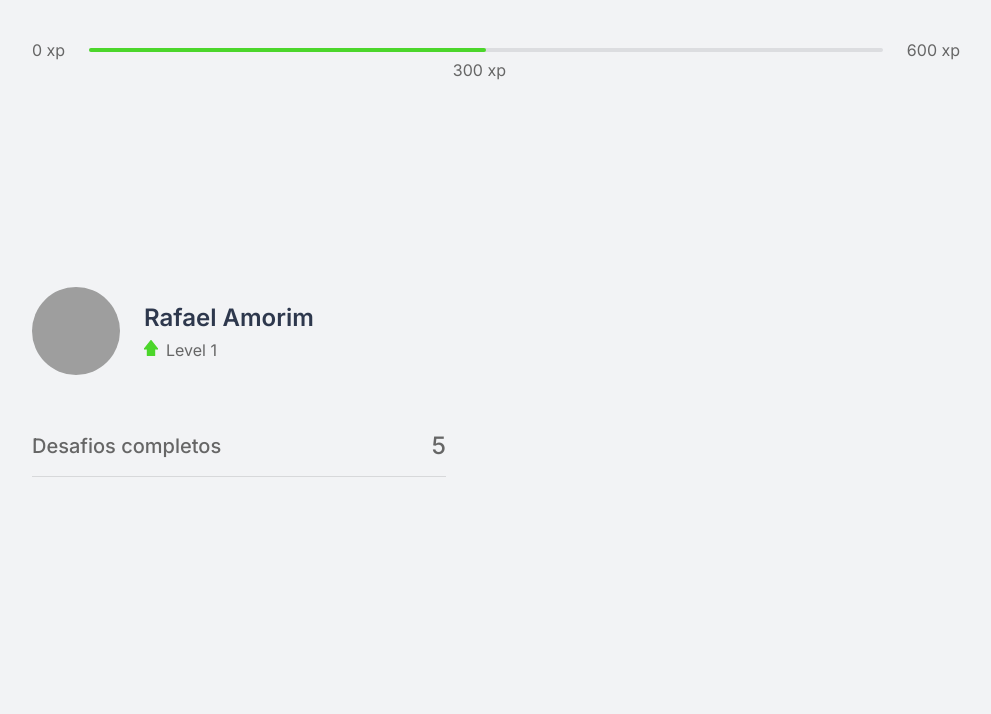
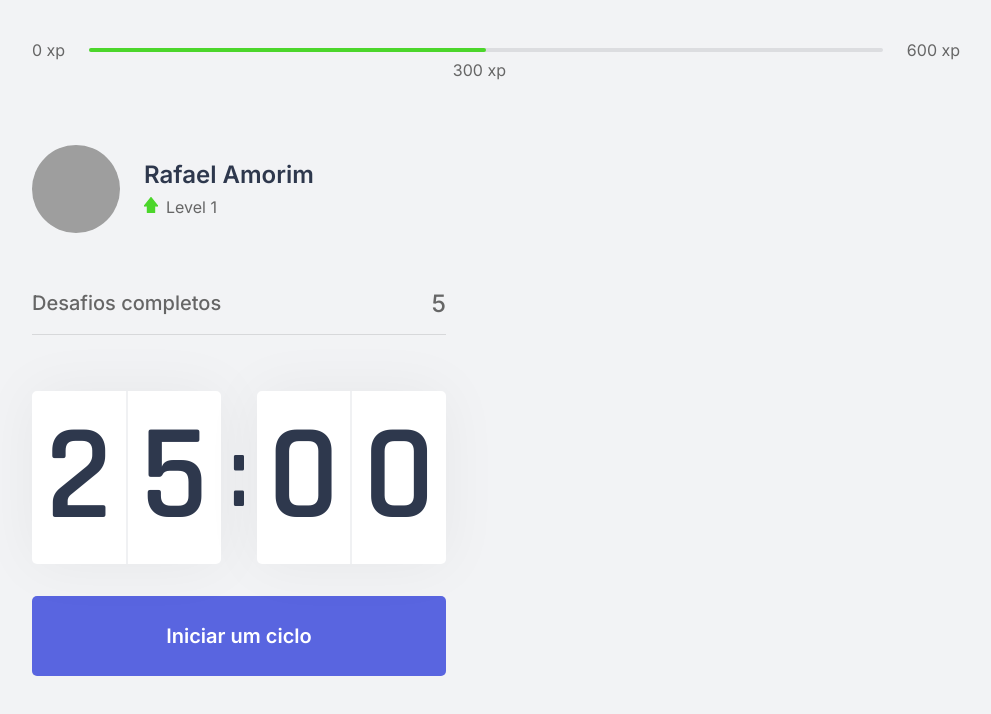
Before and after one commit to rafAmorim8/moveit-next, a Next.js app: page / in a window 1280 px wide. Shown: the top 714 px of the page, without its empty margins (144-1135 px from the left). Built offline with nearby package versions, Linux system fonts and the light colour scheme; grey boxes are pictures that could not be loaded.

Commit message:
Creates countdown component

```diff
--- /dev/null
+++ b/src/components/Countdown.tsx
@@ -0,0 +1,21 @@
+import styles from '../styles/components/Countdown.module.css';
+
+export function Countdown() {
+  return (
+    <div>
+      <div className={styles.countdownContainer}>
+        <div>
+          <span>2</span>
+          <span>5</span>
+        </div>
+        <span>:</span>
+        <div>
+          <span>0</span>
+          <span>0</span>
+        </div>
+      </div>
+
+      <button type="button" className={styles.countdownButton}>Iniciar um ciclo</button>
+    </div>
+  );
+}
--- a/src/pages/_document.tsx
+++ b/src/pages/_document.tsx
@@ -6,6 +6,7 @@
     return (
       <Html>
         <Head>
+          <link rel="shortcut icon" href="favicon.png" type="image/png" />
           <link rel="preconnect" href="https://fonts.gstatic.com" />
           <link href="https://fonts.googleapis.com/css2?family=Inter:wght@400;500;600&family=Rajdhani:wght@600&display=swap"
             rel="stylesheet" />
--- a/src/pages/index.tsx
+++ b/src/pages/index.tsx
@@ -1,6 +1,9 @@
 import { CompletedChallenges } from "../components/CompletedChallenges";
+import { Countdown } from "../components/Countdown";
 import { ExperienceBar } from "../components/ExperienceBar";
 import { Profile } from "../components/Profile";
+
+import Head from 'next/head';
 
 import styles from '../styles/pages/Home.module.css';
 
@@ -8,15 +11,18 @@
 export default function Home() {
   return (
     <div className={styles.container}>
+      <Head>
+        <title>Home</title>
+      </Head>
       <ExperienceBar />
 
       <section>
         <div>
           <Profile />
           <CompletedChallenges />
+          <Countdown />
         </div>
         <div>
-
         </div>
       </section>
     </div>
--- /dev/null
+++ b/src/styles/components/Countdown.module.css
@@ -0,0 +1,64 @@
+.countdownContainer {
+  display: flex;
+  align-items: center;
+  font-family: Rajdhani;
+  font-weight: 600;
+  color: var(--title);
+}
+
+.countdownContainer>div {
+  flex: 1;
+
+  display: flex;
+  align-items: center;
+  justify-content: space-evenly;
+
+  background: var(--white);
+  box-shadow: 0 0 60px rgba(0, 0, 0, 0.05);
+  border-radius: 5px;
+  font-size: 8.5rem;
+  text-align: center;
+}
+
+.countdownContainer>div span {
+  flex: 1;
+}
+
+.countdownContainer>div span:first-child {
+  border-right: 1px solid #f0f1f3;
+}
+
+.countdownContainer>div span:last-child {
+  border-left: 1px solid #f0f1f3;
+}
+
+.countdownContainer>span {
+  font-size: 6.25rem;
+  margin: 0 0.5rem;
+}
+
+.countdownButton {
+  width: 100%;
+  height: 5rem;
+
+  margin-top: 2rem;
+
+  display: flex;
+  align-items: center;
+  justify-content: center;
+
+  border: 0;
+  border-radius: 5px;
+
+  background: var(--blue);
+  color: var(--white);
+
+  font-size: 1.25rem;
+  font-weight: 600;
+
+  transition: background-color 0.2s;
+}
+
+.countdownButton:hover {
+  background: var(--blue-dark);
+}
```
